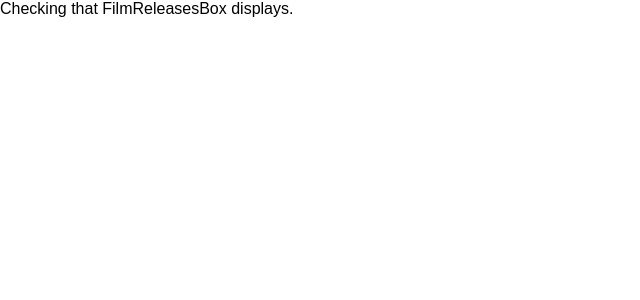
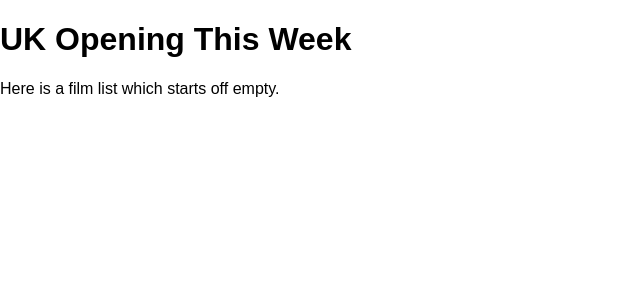
Before and after one commit to reidch/React_film_releases_app, a React (Create React App) app: page / in a window 1280 px wide. Shown: the top 300 px of the page, without its empty margins (0-640 px from the left). Built offline with nearby package versions, Linux system fonts and the light colour scheme.

Commit message:
adds title to FilmReleasesBox

```diff
--- a/src/App.js
+++ b/src/App.js
@@ -5,7 +5,8 @@ import './App.css';
 class App extends Component {
   render() {
     return (
-      <FilmReleasesBox />
+      <FilmReleasesBox
+      title="UK Opening This Week"/>
     );
   }
 }
--- a/src/components/FilmList.js
+++ b/src/components/FilmList.js
@@ -0,0 +1,13 @@
+import React from 'react'
+
+class FilmList extends React.Component {
+  render() {
+    return (
+      <div className="film-list">
+        Here is a film list which starts off empty.
+      </div>
+    )
+  }
+}
+
+export default FilmList;
--- a/src/components/FilmReleasesBox.js
+++ b/src/components/FilmReleasesBox.js
@@ -1,10 +1,12 @@
-import React from 'react'
+import React from 'react';
+import FilmList from './FilmList'
 
 class FilmReleasesBox extends React.Component {
   render() {
     return (
       <div className="film-releases-box">
-        Checking that FilmReleasesBox displays.
+        <h1>{this.props.title}</h1>
+        <FilmList />
       </div>
     )
   }
```
